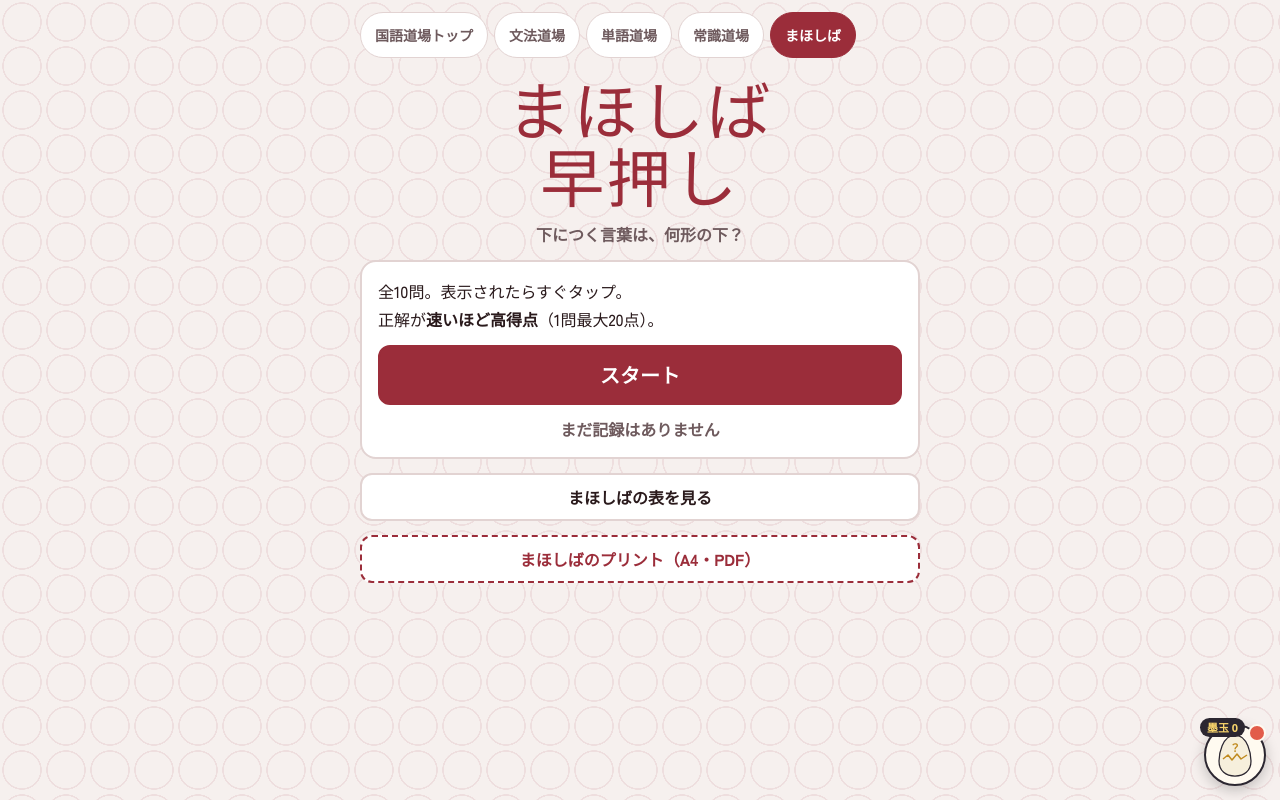
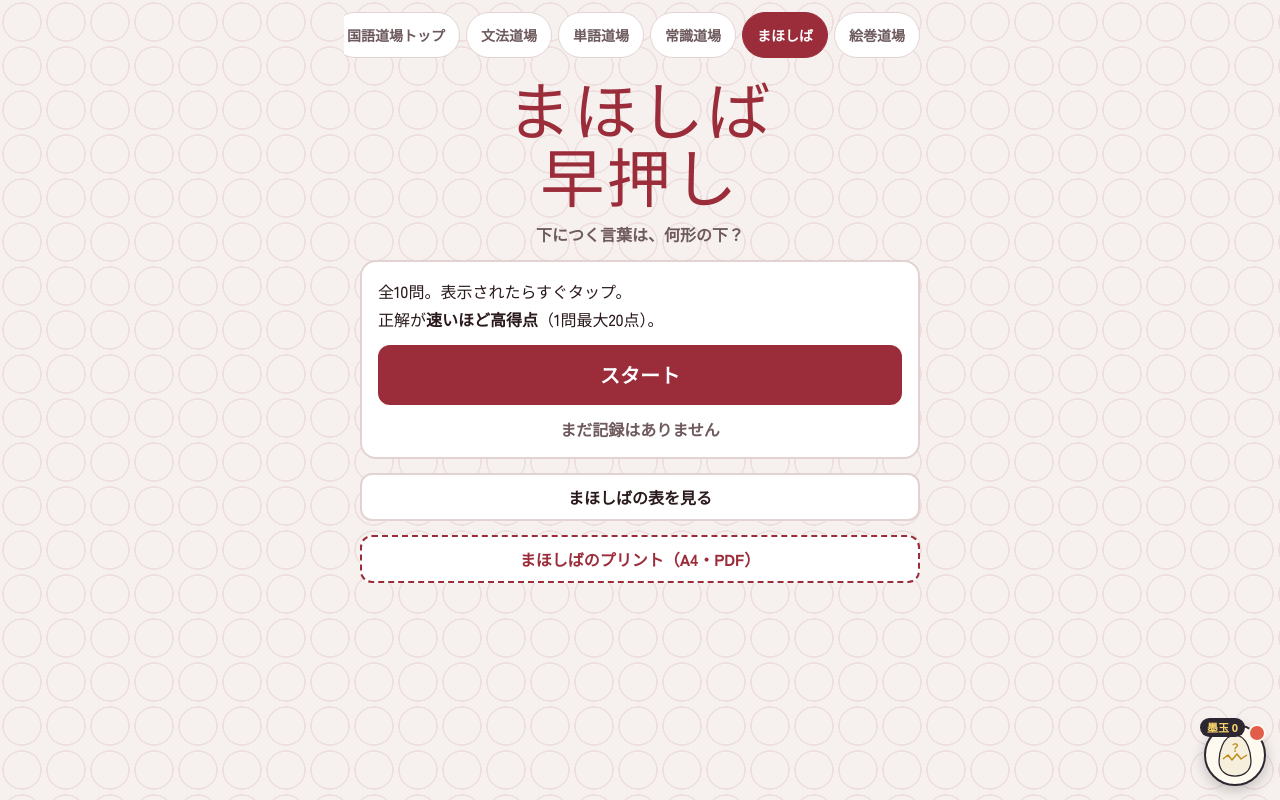
Before and after one commit to upopotennis-gif/kobun-dojo, a plain HTML site: page mahoshiba.html in a window 1280 px wide. Drawn offline with Linux system fonts and the light colour scheme; a web font is replaced by a local one.

Commit message:
まほしばの切り替えの帯に絵巻道場へのリンクを追加
Co-Authored-By: Claude Fable 5.2 <noreply@anthropic.com>

```diff
--- a/mahoshiba.html
+++ b/mahoshiba.html
@@ -89,7 +89,7 @@ nav.dojo-nav a[aria-current]{background:var(--enji);border-color:var(--enji);col
 </head>
 <body>
 
-<nav class="dojo-nav" aria-label="道場の切り替え"><a href="https://upopotennis-gif.github.io/kokugo-dojo/">国語道場トップ</a><a href="./">文法道場</a><a href="tango.html">単語道場</a><a href="joshiki.html">常識道場</a><a href="mahoshiba.html" aria-current="page">まほしば</a></nav>
+<nav class="dojo-nav" aria-label="道場の切り替え"><a href="https://upopotennis-gif.github.io/kokugo-dojo/">国語道場トップ</a><a href="./">文法道場</a><a href="tango.html">単語道場</a><a href="joshiki.html">常識道場</a><a href="mahoshiba.html" aria-current="page">まほしば</a><a href="https://upopotennis-gif.github.io/kobun-emaki/">絵巻道場</a></nav>
 <div class="wrap" id="app"></div>
 
 <script>
```
